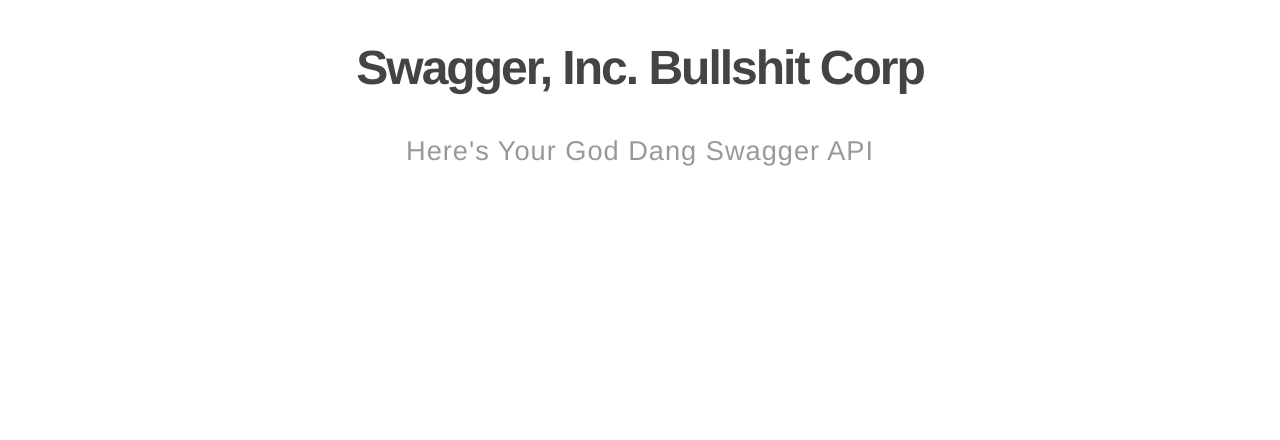
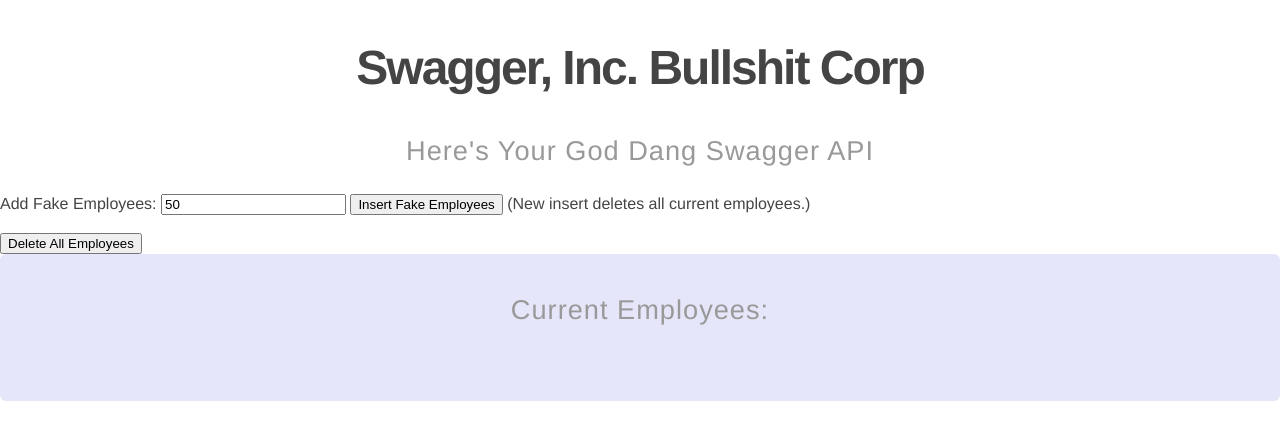
Before and after one commit to DataPointChris/mongorest, a Flask app: page / in a window 1280 px wide. Shown: the top 440 px of the page. Run offline with Flask 2, Linux system fonts and the light colour scheme.

Commit message:
feat: Add buttons to homepage

```diff
--- a/mongorest/app.py
+++ b/mongorest/app.py
@@ -1,3 +1,4 @@
+from locale import Error
 import os
 
 import dotenv
@@ -21,12 +22,26 @@ db = mongodb.DBManager(client=CLIENT, database=DATABASE, collection=COLLECTION)
 
 app = Flask(__name__)
 
-# db.insert_test_values(50)
-
 
 @app.route('/', methods=['GET', 'POST'])
 def index():
-    return render_template('index.html')
+    employees = []
+    if request.method == 'POST':
+        insert = request.form.get('insertfake')
+        try:
+            numemps = int(request.form.get('numemps'))
+        except TypeError:
+            numemps = 1
+        delete = request.form.get('deleteall')
+        print(insert, numemps, delete)
+        if insert:
+            db.delete_all()
+            db.insert_test_values(numemps)
+        if delete:
+            db.delete_all()
+        emps = db.get_employee_list()
+        employees = [(f'{d["firstname"]} {d["lastname"]}') for d in emps]
+    return render_template('index.html', employees=employees)
 
 
 @app.route('/employee/')
@@ -65,14 +80,3 @@ def department_by_name(name):
     '''Find employees with this department'''
     departments = db.get_department_employees(name)
     return dumps({name: departments})
-
-
-# def todo_list():
-#     if request.method == 'POST':
-#         project = request.form.get('project')
-#         task = request.form.get('task')
-#         description = request.form.get('description')
-#         db.insert(project, task, description)
-
-#     records = db.get_employee_list()
-#     return render_template('index.html', records=records)
--- a/mongorest/mongodb.py
+++ b/mongorest/mongodb.py
@@ -43,3 +43,6 @@ class DBManager:
 
     def delete(self, id):
         self.coll.delete_one({'_id': id})
+
+    def delete_all(self):
+        self.coll.delete_many({})
--- a/mongorest/templates/index.html
+++ b/mongorest/templates/index.html
@@ -13,31 +13,34 @@
     <h2>Swagger, Inc. Bullshit Corp</h2>
 
     <h3>Here's Your God Dang Swagger API</h3>
+    <div>
+        <form method="POST">
+            <label for='numemps'>Add Fake Employees: </label>
+            <input type="number" id='numemps' name='numemps' value='50'>
+            <input type="hidden" name="insertfake" value="True">
+            <input type="submit" id='insert' name="insert" value="Insert Fake Employees" />
+            (New insert deletes all current employees.)
+            <br><br>
+        </form>
+        <form method="POST">
+
+            <input type="hidden" name="deleteall" value="True">
+            <input type="submit" id='delete' name="delete" value="Delete All Employees" />
+
+        </form>
 
 
 
 
 
+    </div>
+    <div class='home'>
+        <h3>Current Employees:</h3><br>
 
-
-
-    <!-- <p>
-    <form class='form' method="POST">
-        <label for='project'>Project:</label>
-        <input type='text' id='project' , name='project'><br>
-        <label for='task'>Task:</label>
-        <input type='text' id='task' , name='task'><br>
-        <label for='description'>Description:</label>
-        <input type='text' id='description' , name='description'><br>
-        <input type='submit' value='Add Task'>
-
-
-    </form>
-    </p>
-    <h2>Projects and Tasks:</h2><br><br>
-    {% for record in records %}
-    <li>{{ record }}</li><br>
-    {% endfor %} -->
+        {% for employee in employees %}
+        <li>{{ employee }}</li><br>
+        {% endfor %}
+    </div>
 </body>
 
 </html>
```
Also changed, not shown: mongorest/fake_employees.py (+10 -1 lines).
